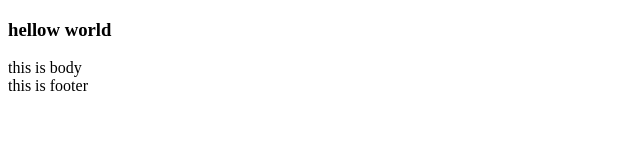
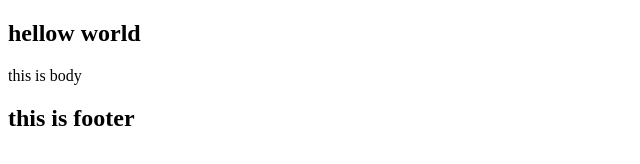
Before and after one commit to YasinCodeCo/testForLearn, a plain HTML site: page index.html in a window 1280 px wide. Shown: the whole page, without its empty margins (0-640 px from the left). Drawn offline with Linux system fonts and the light colour scheme.

Commit message:
change header h2 and footer h2

```diff
--- a/index.html
+++ b/index.html
@@ -4,13 +4,13 @@
     <meta charset="UTF-8">
     <meta http-equiv="X-UA-Compatible" content="IE=edge">
     <meta name="viewport" content="width=device-width, initial-scale=1.0">
-    <title>Document</title>
+    <title>mammad shop</title>
 </head>
 <body>
-    <header><h3>hellow world</h3></header>
+    <header><h2>hellow world</h2></header>
 
     <section class="body">this is body</section>
 
-    <footer>this is footer</footer>
+    <footer><h2>this is footer</h2></footer>
 </body>
 </html>
```
